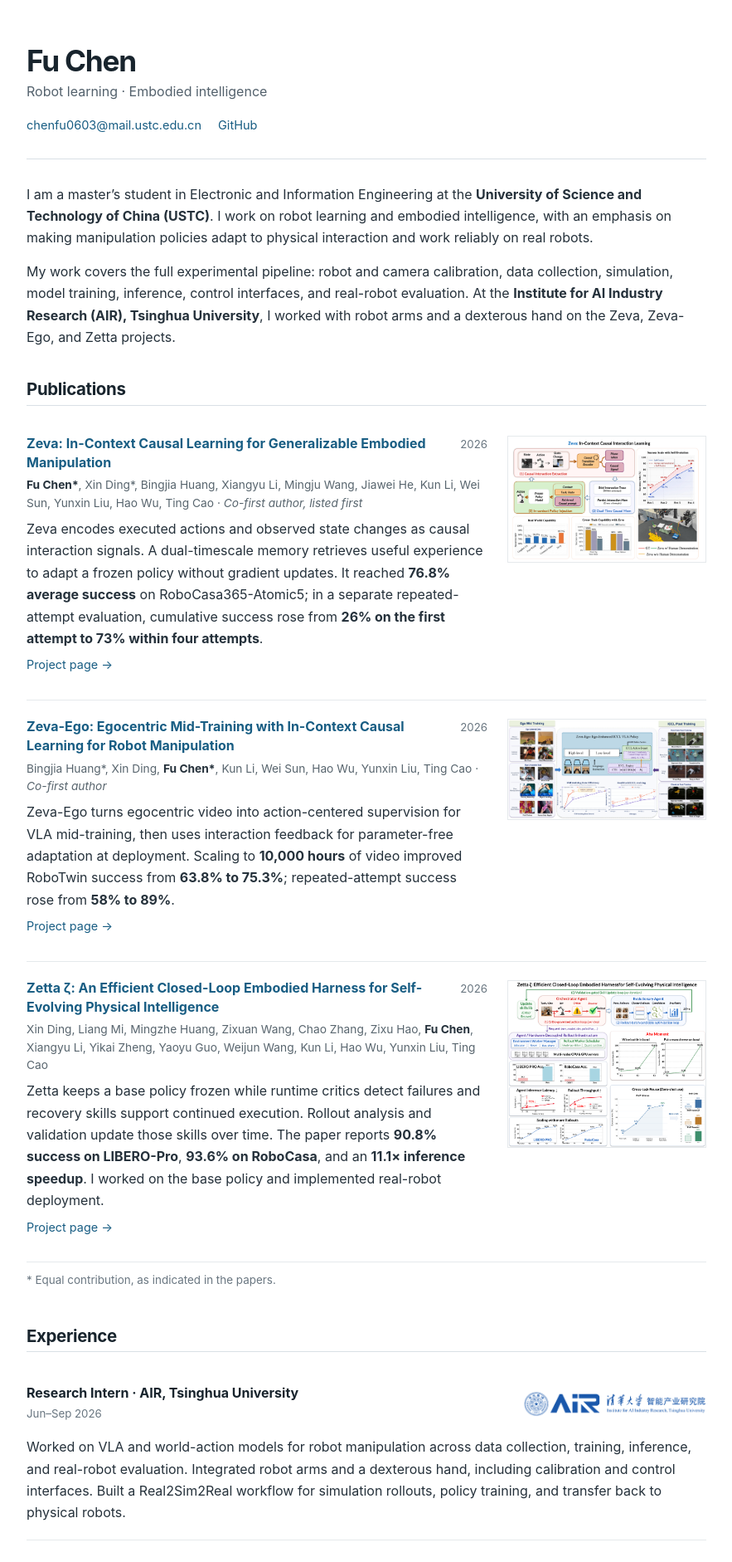
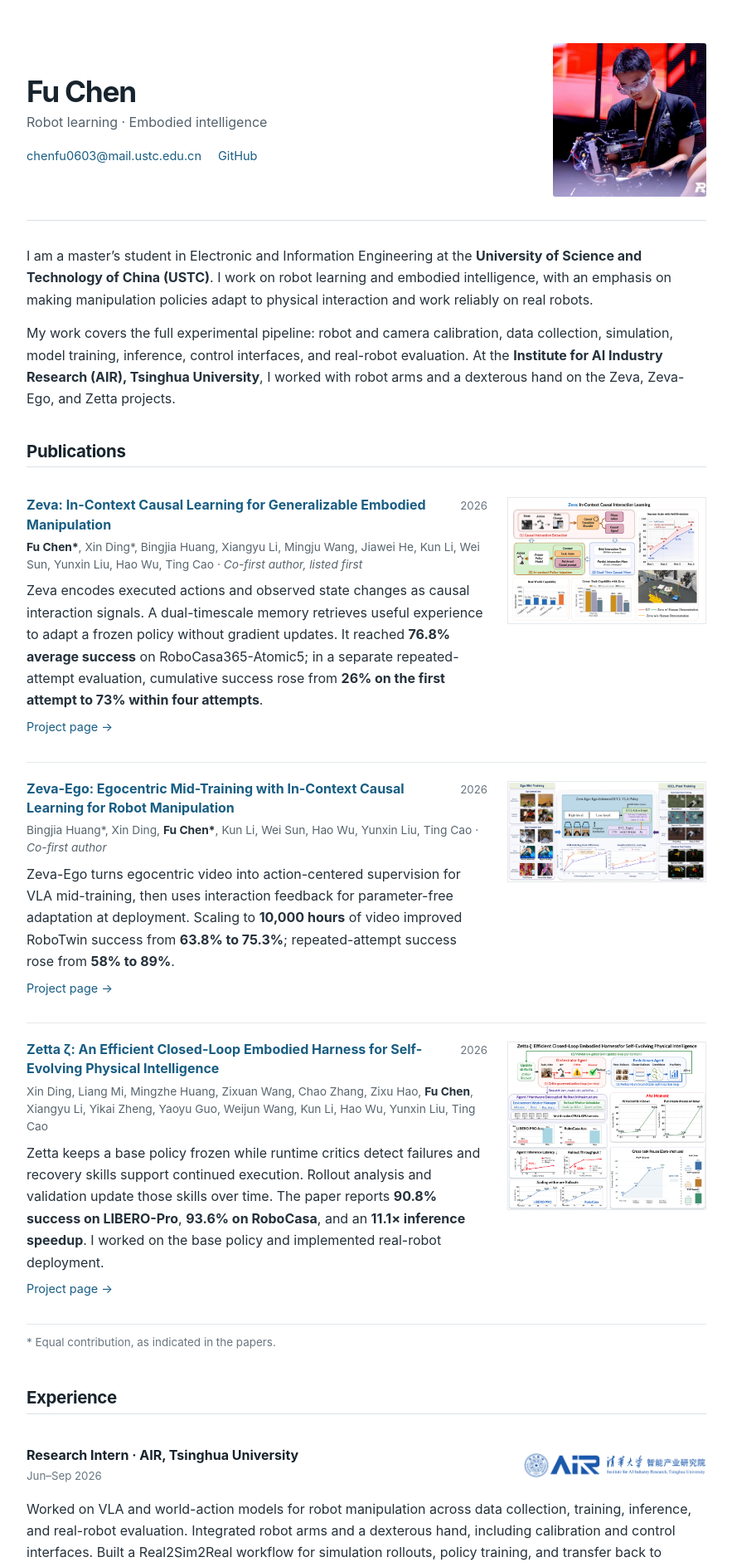
Before and after one commit to dsdfasfaac/dsdfasfaac.github.io, a Jekyll site: the page built from _pages/about.md, in a window 1280 px wide. Shown: the top 1882 px of the page at 83% size, without its empty margins (198-1081 px from the left). Built offline with Jekyll 4.4.1, drawn with Linux system fonts in a browser that asks for light colours.

Commit message:
Add profile photo to homepage header

```diff
--- a/_layouts/home.html
+++ b/_layouts/home.html
@@ -19,6 +19,7 @@
           <a href="mailto:chenfu0603@mail.ustc.edu.cn">chenfu0603@mail.ustc.edu.cn</a>
           <a href="https://github.com/dsdfasfaac">GitHub</a>
         </div>
+        <img class="intro__photo" src="{{ '/images/fu-chen-robotics.jpg' | relative_url }}" alt="Fu Chen working on a RoboMaster robot" width="185" height="185">
       </header>
       <div class="content">{{ content }}</div>
       <footer>Fu Chen · Updated September 2026</footer>
--- a/assets/css/home.css
+++ b/assets/css/home.css
@@ -9,11 +9,12 @@ body {
   -webkit-font-smoothing: antialiased;
 }
 .site { width: min(100% - 40px, 820px); margin: 0 auto; }
-.intro { padding: 52px 0 28px; border-bottom: 1px solid #d9e0e5; }
+.intro { display:grid; grid-template-columns:minmax(0, 1fr) 185px; grid-template-rows:1fr auto auto auto 1fr; column-gap:32px; padding:52px 0 28px; border-bottom:1px solid #d9e0e5; }
 h1, h2, h3, p { margin-top: 0; }
-h1 { margin-bottom: 3px; color: #18242d; font-size: 2.2rem; font-weight: 700; letter-spacing: -.035em; line-height: 1.2; }
-.intro > p { margin-bottom: 15px; color: #53616c; font-size: 1rem; }
-.contact { display: flex; flex-wrap: wrap; gap: 6px 20px; font-size: .91rem; }
+h1 { grid-column:1; grid-row:2; margin-bottom:3px; color:#18242d; font-size:2.2rem; font-weight:700; letter-spacing:-.035em; line-height:1.2; }
+.intro > p { grid-column:1; grid-row:3; margin-bottom:15px; color:#53616c; font-size:1rem; }
+.contact { grid-column:1; grid-row:4; display:flex; flex-wrap:wrap; align-content:start; gap:6px 20px; font-size:.91rem; }
+.intro__photo { grid-column:2; grid-row:1 / 6; display:block; width:185px; height:185px; object-fit:cover; object-position:45% center; border-radius:3px; }
 a { color: #185d83; text-decoration: none; }
 a:hover, a:focus-visible { text-decoration: underline; }
 .content { padding-top: 29px; }
@@ -61,8 +62,11 @@ footer { margin: 52px 0 28px; padding-top: 15px; border-top: 1px solid #d9e0e5;
 @media (max-width: 640px) {
   body { font-size: 15px; }
   .site { width: min(100% - 32px, 820px); }
-  .intro { padding-top: 34px; }
-  h1 { font-size: 1.9rem; }
+  .intro { grid-template-columns:minmax(0, 1fr) 112px; grid-template-rows:auto auto auto; column-gap:16px; padding-top:34px; }
+  h1 { grid-row:1; font-size: 1.9rem; }
+  .intro > p { grid-row:2; }
+  .intro__photo { width:112px; height:112px; grid-row:1 / 3; }
+  .contact { grid-column:1 / -1; grid-row:3; margin-top:12px; }
   .publication__heading, .entry__heading { display: block; }
   .publication__heading > span, .entry__heading > span { display: block; margin: 0 0 4px; }
   .publication h3, .entry h3 { margin-bottom: 7px; }
```
Also changed, not shown: images/fu-chen-robotics.jpg (added).
